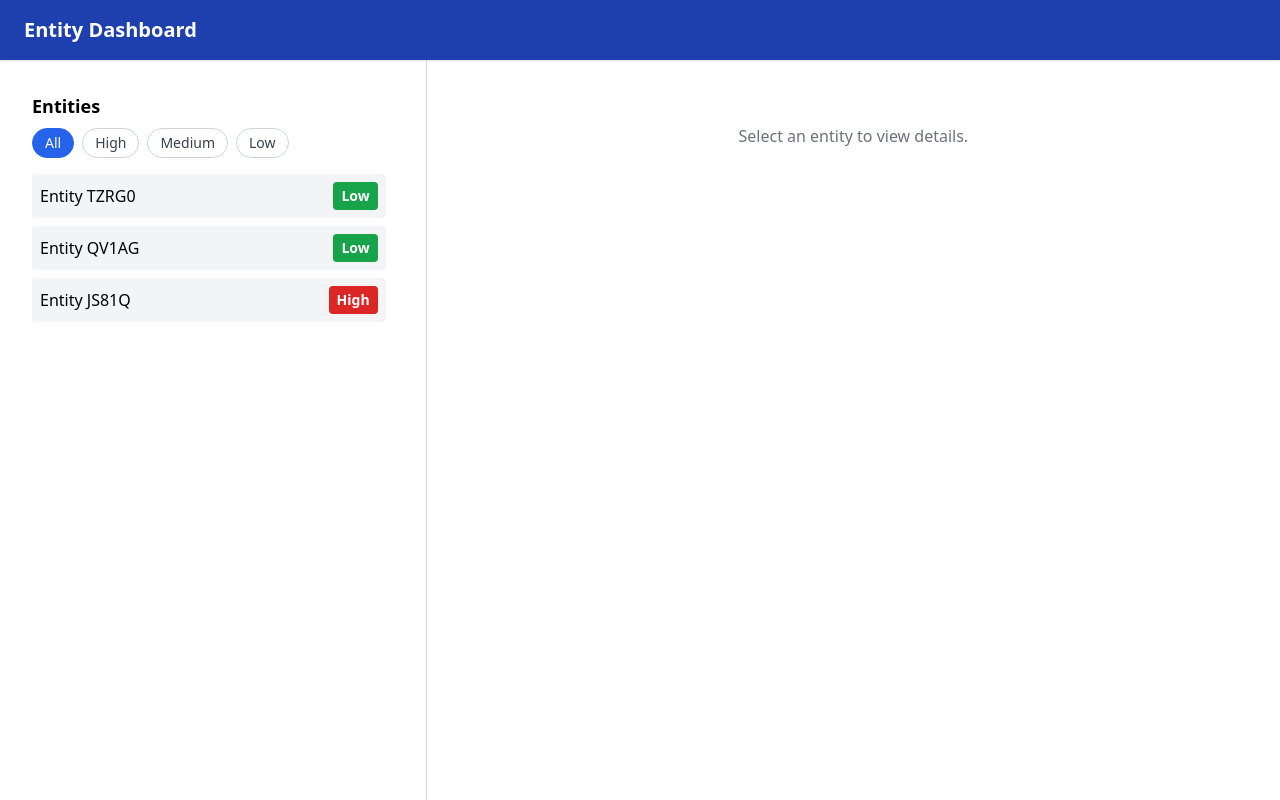
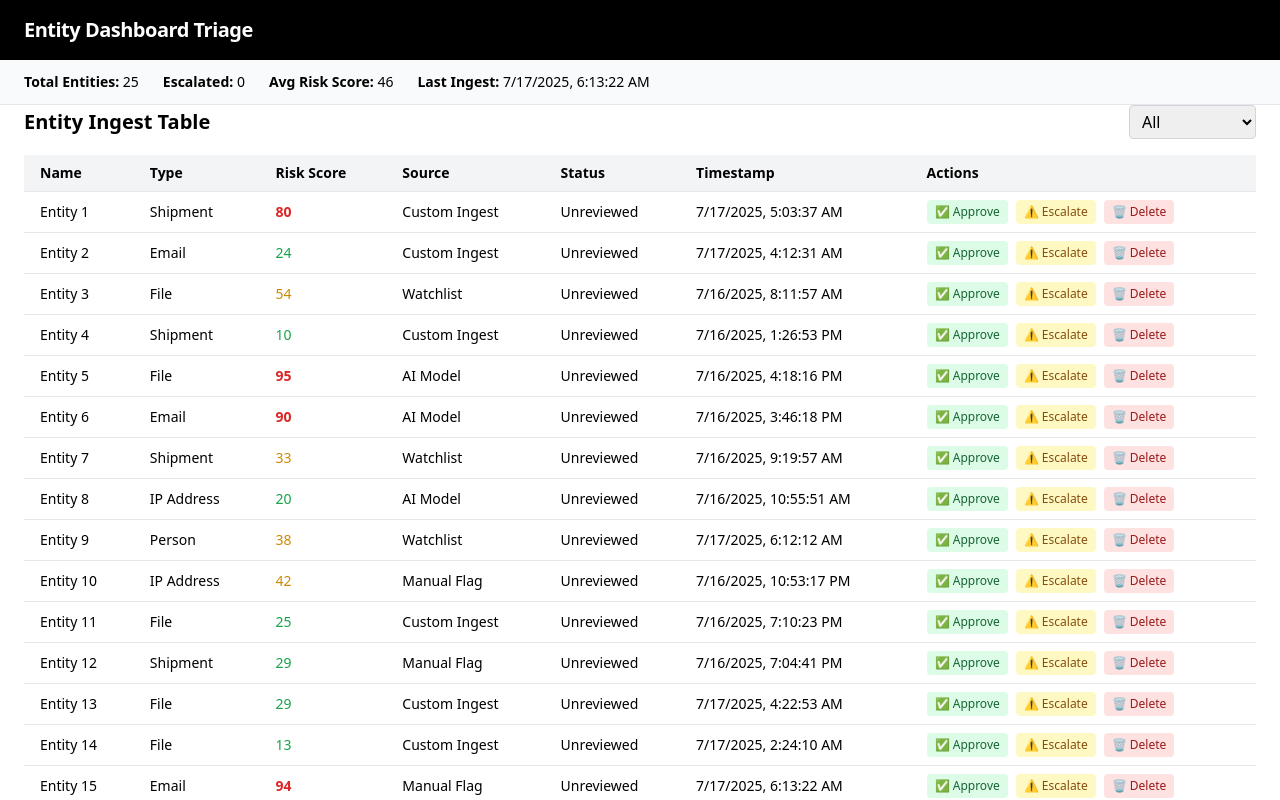
Before and after one commit to EliCohavi/suspicious-entity-dashboard, a React (Create React App) app: page / in a window 1280 px wide. Built offline with nearby package versions, Linux system fonts and the light colour scheme.

Commit message:
Refactored into table format with triage actions - complete overhaul

```diff
--- a/src/App.js
+++ b/src/App.js
@@ -1,86 +1,46 @@
-import { useState, useEffect } from 'react';
-import EntityList from './components/EntityList';
-import EntityDetail from './components/EntityDetail';
+import { useState } from 'react';
 import Header from './components/Header';
-
+import EntityTable from './components/EntityTable';
+import SummaryBar from './components/SummaryBar';
+import mockEntities from './data/mockEntities';
 
 export default function App() {
-  const [entities, setEntities] = useState([]);
-  const [selectedEntity, setSelectedEntity] = useState(null);
+  const [entities, setEntities] = useState(mockEntities);
+  const [filter, setFilter] = useState('All');
 
-  const totalToGenerate = 30;
-  let currentIndexRef = { current: 0 }; // preserve index across re-renders
+  const handleAction = (id, newStatus) => {
+    setEntities(prev =>
+      prev.map(entity =>
+        entity.id === id ? { ...entity, status: newStatus } : entity
+      )
+    );
+  };
 
-  // Create a new entity
-  function addRandomEntity(index, total) {
-    return {
-      id: crypto.randomUUID(),
-      name: `Entity ${Math.random().toString(36).substring(2, 7).toUpperCase()}`,
-      threatLevel: getRandomThreatLevel(),
-      lastSeen: new Date().toISOString(),
-      description: 'Suspicious activity detected in sector 9.',
-    };
-  }
-
-  const threatWeights = [
-  { level: 'Low', weight: 0.5 },
-  { level: 'Medium', weight: 0.3 },
-  { level: 'High', weight: 0.2 },
-];
-
-function getRandomThreatLevel() {
-  const rand = Math.random();
-  let sum = 0;
-
-  for (const { level, weight } of threatWeights) {
-    sum += weight;
-    if (rand <= sum) {
-      return level;
-    }
-  }
-  return threatWeights[threatWeights.length - 1].level; // fallback
-}
-
-
-  // Simulate real-time entity generation
-  useEffect(() => {
-    const interval = setInterval(() => {
-      if (currentIndexRef.current >= totalToGenerate) {
-        clearInterval(interval);
-        return;
-      }
-
-      const newEntity = addRandomEntity(currentIndexRef.current, totalToGenerate);
-      setEntities((prev) => [...prev, newEntity]);
-      currentIndexRef.current++;
-    }, Math.random() * 1000 + 1000); // 1–2 second interval
-
-    return () => clearInterval(interval);
-  }, []);
+  const filtered = entities.filter(entity =>
+    filter === 'All' ? true : entity.status === filter
+  );
 
   return (
-<div className="h-screen flex flex-col overflow-hidden">
-  <Header />
-
-  <main className="flex flex-1 overflow-hidden">
-    {/* Left: Entity List */}
-    <div className="w-1/3 border-r border-gray-300 overflow-y-auto p-4">
-      <EntityList entities={entities} onSelect={setSelectedEntity} />
+    <div className="h-screen flex flex-col">
+      <Header />
+      <SummaryBar entities={entities} />
+      <div className="flex-grow overflow-y-auto px-6 pb-6">
+        <div className="flex justify-between items-center mb-4">
+          <h2 className="text-xl font-semibold">Entity Ingest Table</h2>
+          <select
+            value={filter}
+            onChange={e => setFilter(e.target.value)}
+            className="border border-gray-300 rounded px-2 py-1"
+          >
+            <option value="All">All</option>
+            <option value="Unreviewed">Unreviewed</option>
+            <option value="Escalated">Escalated</option>
+            <option value="Approved">Approved</option>
+            <option value="Deleted">Deleted</option>
+          </select>
+        </div>
+        <EntityTable entities={filtered} onAction={handleAction} />
+      </div>
     </div>
-
-    {/* Right: Details */}
-    <div className="flex-1 p-6 overflow-y-auto">
-      {selectedEntity ? (
-        <EntityDetail entity={selectedEntity} />
-      ) : (
-        <div className="text-gray-500 text-center mt-10">
-          Select an entity to view details.
-        </div>
-      )}
-    </div>
-  </main>
-</div>
-
-
   );
 }
--- /dev/null
+++ b/src/components/EntityTable.js
@@ -0,0 +1,57 @@
+export default function EntityTable({ entities, onAction }) {
+  const getRiskColor = (score) => {
+    if (score >= 70) return 'text-red-600 font-bold';
+    if (score <= 30) return 'text-green-600';
+    return 'text-yellow-600';
+  };
+
+  return (
+    <table className="w-full table-auto border-collapse">
+      <thead>
+        <tr className="bg-gray-100 text-left text-sm">
+          <th className="px-4 py-2">Name</th>
+          <th className="px-4 py-2">Type</th>
+          <th className="px-4 py-2">Risk Score</th>
+          <th className="px-4 py-2">Source</th>
+          <th className="px-4 py-2">Status</th>
+          <th className="px-4 py-2">Timestamp</th>
+          <th className="px-4 py-2">Actions</th>
+        </tr>
+      </thead>
+      <tbody>
+        {entities.map((entity) => (
+          <tr key={entity.id} className="border-t text-sm hover:bg-gray-50">
+            <td className="px-4 py-2">{entity.name}</td>
+            <td className="px-4 py-2">{entity.type}</td>
+            <td className={`px-4 py-2 ${getRiskColor(entity.riskScore)}`}>
+              {entity.riskScore}
+            </td>
+            <td className="px-4 py-2">{entity.source}</td>
+            <td className="px-4 py-2">{entity.status}</td>
+            <td className="px-4 py-2">{new Date(entity.timestamp).toLocaleString()}</td>
+            <td className="px-4 py-2 space-x-2">
+              <button
+                onClick={() => onAction(entity.id, 'Approved')}
+                className="px-2 py-1 bg-green-100 text-green-800 rounded text-xs"
+              >
+                ✅ Approve
+              </button>
+              <button
+                onClick={() => onAction(entity.id, 'Escalated')}
+                className="px-2 py-1 bg-yellow-100 text-yellow-800 rounded text-xs"
+              >
+                ⚠️ Escalate
+              </button>
+              <button
+                onClick={() => onAction(entity.id, 'Deleted')}
+                className="px-2 py-1 bg-red-100 text-red-800 rounded text-xs"
+              >
+                🗑️ Delete
+              </button>
+            </td>
+          </tr>
+        ))}
+      </tbody>
+    </table>
+  );
+}
--- a/src/components/Header.js
+++ b/src/components/Header.js
@@ -1,7 +1,7 @@
 export default function Header() {
   return (
-    <header className="bg-blue-800 text-white px-6 py-4 shadow">
-      <h1 className="text-xl font-semibold">Entity Dashboard</h1>
+    <header className="bg-black text-white px-6 py-4 shadow-sm">
+      <h1 className="text-xl font-semibold tracking-tight">Entity Dashboard Triage</h1>
     </header>
   );
 }
--- /dev/null
+++ b/src/components/SummaryBar.js
@@ -0,0 +1,17 @@
+export default function SummaryBar({ entities }) {
+  const total = entities.length;
+  const escalated = entities.filter(e => e.status === 'Escalated').length;
+  const avgRisk = total > 0 ? Math.round(entities.reduce((sum, e) => sum + e.riskScore, 0) / total) : 0;
+  const lastIngest = entities.length
+    ? new Date(Math.max(...entities.map(e => new Date(e.timestamp)))).toLocaleString()
+    : 'N/A';
+
+  return (
+    <div className="bg-gray-50 border-b border-gray-200 px-6 py-3 text-sm flex gap-6">
+      <div><strong>Total Entities:</strong> {total}</div>
+      <div><strong>Escalated:</strong> {escalated}</div>
+      <div><strong>Avg Risk Score:</strong> {avgRisk}</div>
+      <div><strong>Last Ingest:</strong> {lastIngest}</div>
+    </div>
+  );
+}
--- a/src/data.js
+++ /dev/null
@@ -1,27 +0,0 @@
-// src/data.js
-
-const entities = [
-  {
-    id: 1,
-    name: 'Entity Alpha',
-    threatLevel: 'High',
-    lastSeen: '2025-07-17T02:30:00Z',
-    description: 'Multiple suspicious network connections detected.',
-  },
-  {
-    id: 2,
-    name: 'Entity Beta',
-    threatLevel: 'Medium',
-    lastSeen: '2025-07-17T14:20:00Z',
-    description: 'Unusual login attempts observed.',
-  },
-  {
-    id: 3,
-    name: 'Entity Gamma',
-    threatLevel: 'Low',
-    lastSeen: '2025-07-17T18:45:00Z',
-    description: 'Minor irregular activity flagged.',
-  },
-];
-
-export default entities;
--- /dev/null
+++ b/src/data/mockEntities.js
@@ -0,0 +1,20 @@
+const types = ['Person', 'Shipment', 'IP Address', 'Email', 'File'];
+const sources = ['Watchlist', 'Custom Ingest', 'AI Model', 'Manual Flag'];
+
+function randomEntity(id) {
+  const risk = Math.floor(Math.random() * 101);
+  const statuses = ['Unreviewed', 'Escalated', 'Approved', 'Deleted'];
+  return {
+    id,
+    name: `Entity ${id}`,
+    type: types[Math.floor(Math.random() * types.length)],
+    riskScore: risk,
+    source: sources[Math.floor(Math.random() * sources.length)],
+    status: 'Unreviewed',
+    timestamp: new Date(Date.now() - Math.random() * 100000000).toISOString(),
+  };
+}
+
+const mockEntities = Array.from({ length: 25 }, (_, i) => randomEntity(i + 1));
+
+export default mockEntities;
```
